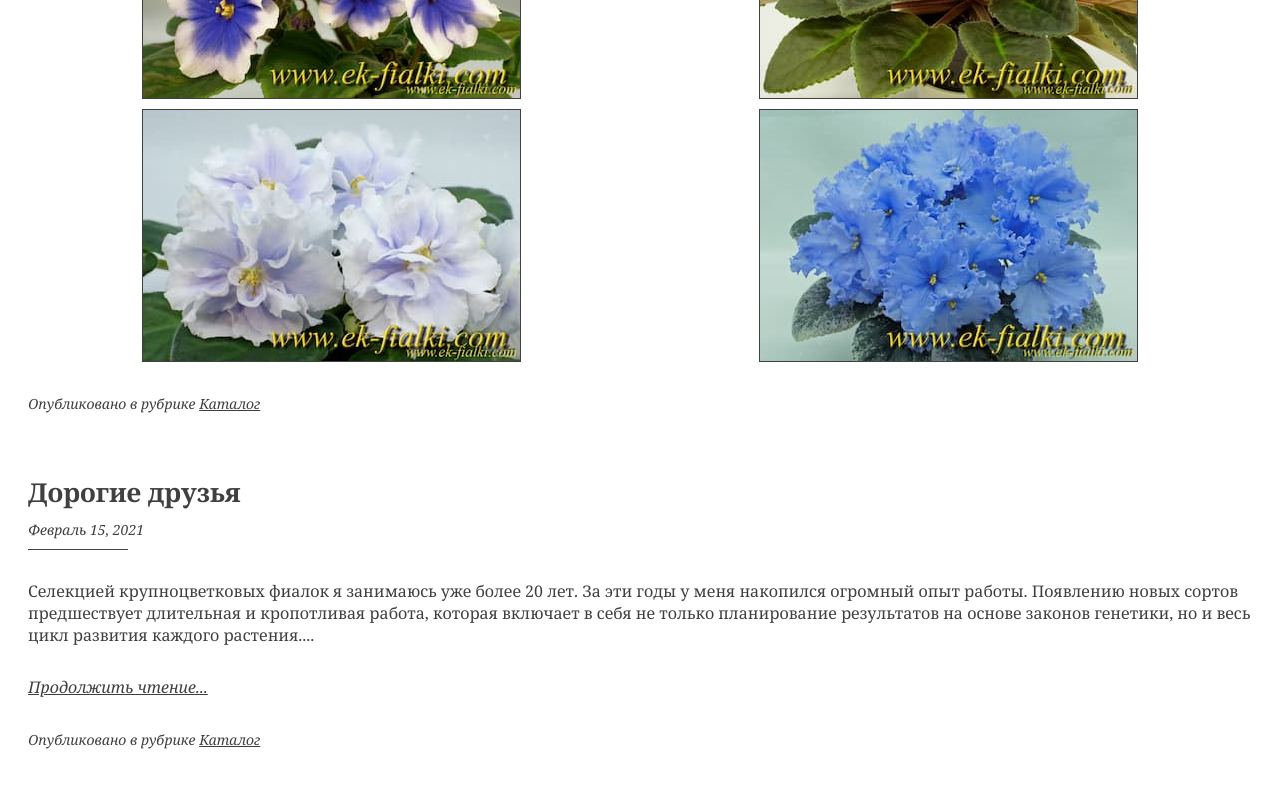
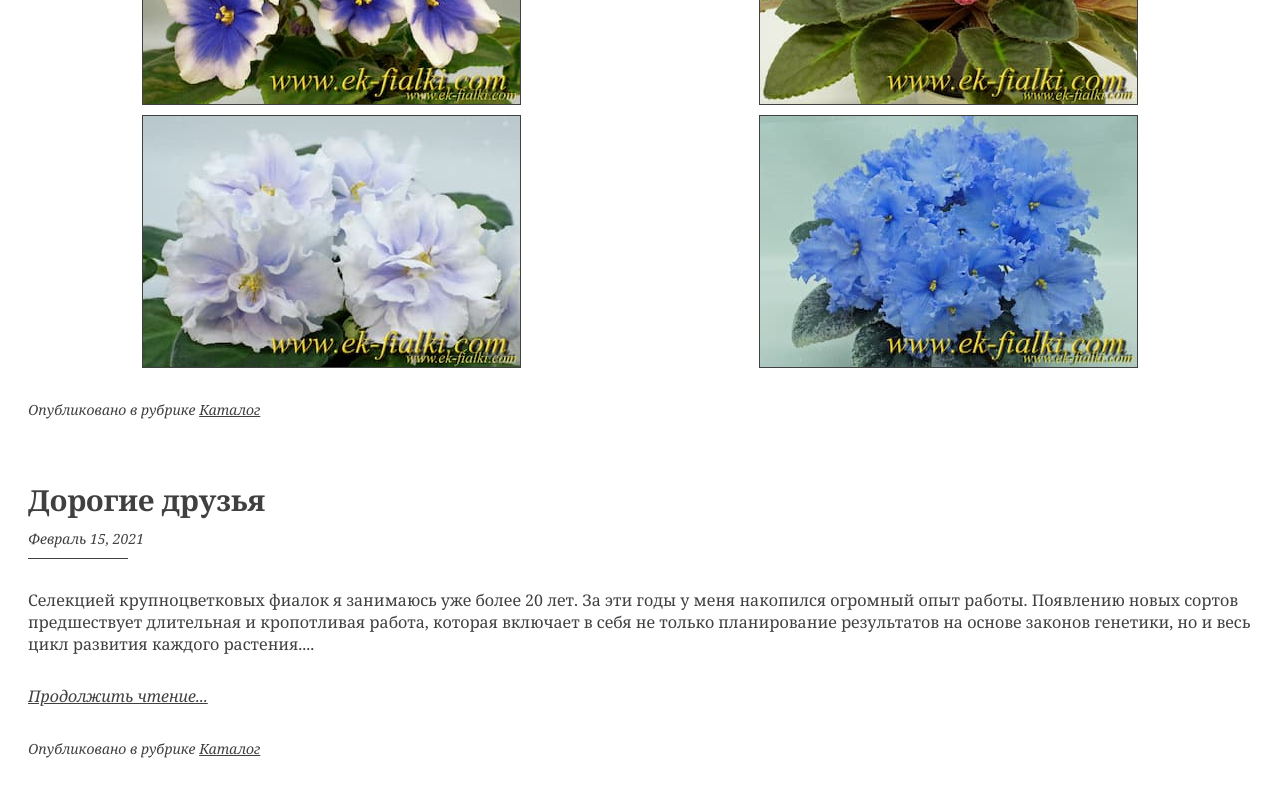
Before and after one commit to efimovnikita/ek-fialki, a plain HTML site: page home.html in a window 1280 px wide. Shown: the part 1650-2440 px from the top of the page. Drawn offline with Linux system fonts and the light colour scheme.

Commit message:
делает вёрстку главной страницы для tablet-устройств

```diff
--- a/styles/common.blocks/article/article__title/article__title.css
+++ b/styles/common.blocks/article/article__title/article__title.css
@@ -1,3 +1,9 @@
 .article__title {
     font-size: 26px;
 }
+
+@media only screen and (min-width: 820px) {
+    .article__title {
+        font-size: 29px;
+    }
+}
```
